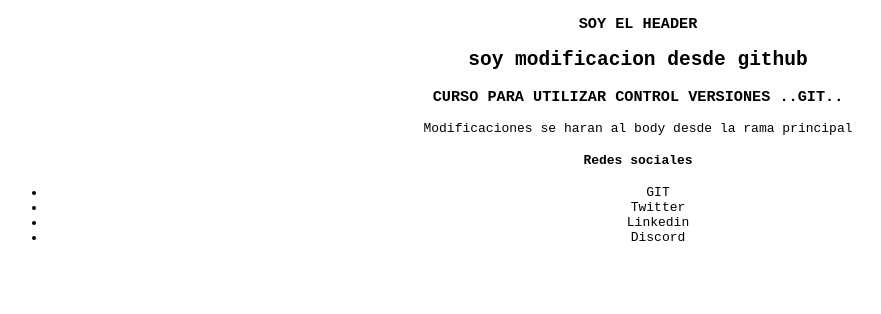
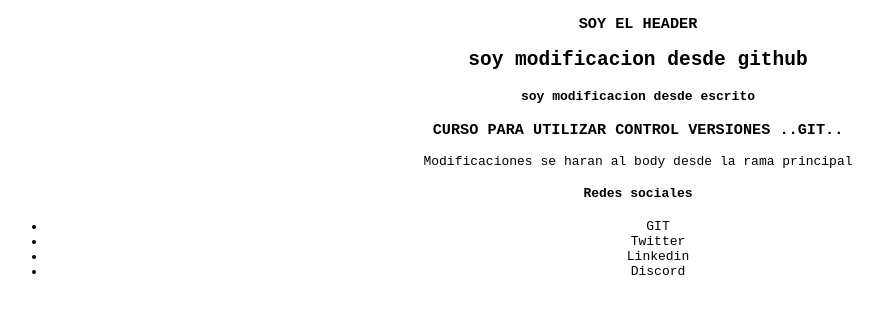
Before and after one commit to selvintech/Blog, a plain HTML site: page index.html in a window 1280 px wide. Shown: the whole page, without its empty margins (2-883 px from the left). Drawn offline with Linux system fonts and the light colour scheme.

Commit message:
agregue cambio h4 para enviar a la nube

```diff
--- a/index.html
+++ b/index.html
@@ -10,6 +10,7 @@
 <header>
     <H3>SOY EL HEADER</H3>
     <h2>soy modificacion desde github</h2>
+    <h4>soy modificacion desde escrito</h4>
 </header>
 <body>
 
```
